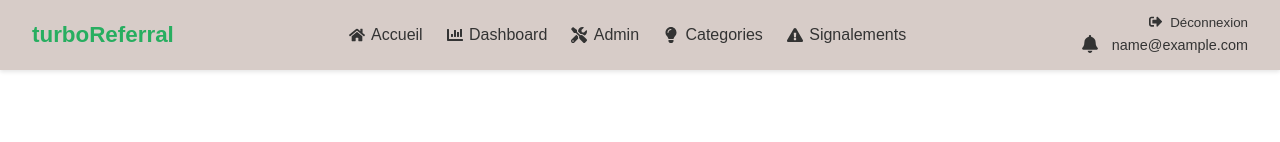
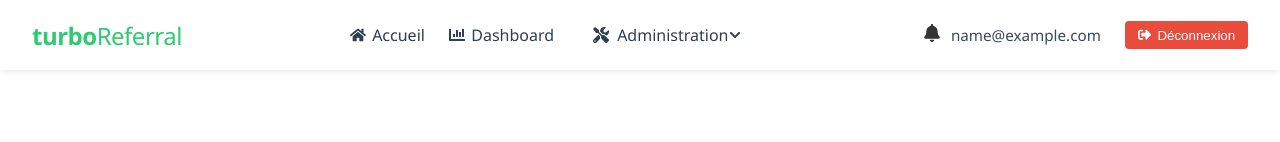
Before and after one commit to jessymihaja/turboReferral, a React (Vite) app in the folder client/: page / in a window 1280 px wide. Shown: the top 142 px of the page. Built offline with nearby package versions, Linux system fonts and the light colour scheme; no server answers; sample sign-in values are in the browser's storage.

Commit message:
navbar update + logout function amelioration

```diff
--- a/client/src/components/NavBar.jsx
+++ b/client/src/components/NavBar.jsx
@@ -1,4 +1,5 @@
 import { Link } from 'react-router-dom';
+import React, { useState } from 'react';
 import {
   FaHome,
   FaChartBar,
@@ -6,45 +7,71 @@ import {
   FaTools,
   FaSignInAlt,
   FaUserPlus,
-  FaUser,
   FaLightbulb,
-  FaExclamationTriangle
+  FaExclamationTriangle,
+  FaChevronDown,
 } from 'react-icons/fa';
 import NotificationIcon from './NotificationIcon';
 
+
 const Navbar = ({ user, logout }) => {
+  const [adminMenuOpen, setAdminMenuOpen] = useState(false);
   return (
     <nav style={styles.nav}>
       {/* Logo */}
       <Link to="/" style={styles.logoLink}>
-        <span style={styles.logo}>turboReferral</span>
+        <span style={styles.logo}>turbo<span style={{ fontWeight: 'normal' }}>Referral</span></span>
       </Link>
 
-      {/* Liens de gauche */}
-      <div style={styles.leftLinks}>
+      {/* Liens à gauche */}
+      <div style={styles.linksGroup}>
         <Link to="/" style={styles.link}><FaHome /> Accueil</Link>
         {user && (
           <>
             <Link to="/dashboard" style={styles.link}><FaChartBar /> Dashboard</Link>
             {user.role === 'admin' && (
-              <>
-              <Link to="/admin" style={styles.link}><FaTools /> Admin</Link>
-              <Link to="/categories" style={styles.link}><FaLightbulb /> Categories</Link>
-              <Link to="/pending-reports" style={styles.link}><FaExclamationTriangle/> Signalements</Link>
-              </>
+              <div style={styles.dropdownContainer}>
+                <button
+                  onClick={() => setAdminMenuOpen(prev => !prev)}
+                  style={styles.adminLink}
+                >
+                  <span style={styles.iconText}>
+                    <FaTools style={{ marginRight: 8 }} />
+                    Administration
+                  </span>
+                  <FaChevronDown style={styles.chevron} />
+                </button>
+                {adminMenuOpen && (
+                  <div style={styles.dropdownMenu}>
+                    <Link to="/admin" style={styles.dropdownItem} onClick={() => setAdminMenuOpen(false)}>
+                      <FaTools /> Admin
+                    </Link>
+                    <Link to="/categories" style={styles.dropdownItem} onClick={() => setAdminMenuOpen(false)}>
+                      <FaLightbulb /> Catégories
+                    </Link>
+                    <Link to="/pending-reports" style={styles.dropdownItem} onClick={() => setAdminMenuOpen(false)}>
+                      <FaExclamationTriangle /> Signalements
+                    </Link>
+                  </div>
+                )}
+              </div>
             )}
           </>
         )}
       </div>
 
-      {/* Liens de droite */}
-      <div style={styles.rightLinks}>
+      {/* Liens à droite */}
+      <div style={styles.userSection}>
         {user ? (
-          <div style={{ display: 'flex', flexDirection: 'column', alignItems: 'flex-end' }}>
-            <button onClick={logout} style={styles.button}><FaSignOutAlt /> Déconnexion</button>
-            <div style={styles.username}><NotificationIcon />{user.email}</div>
-
-          </div>
+          <>
+            <div style={styles.userInfo}>
+              <NotificationIcon />
+              <span style={styles.email}>{user.email}</span>
+            </div>
+            <button onClick={logout} style={styles.logoutButton}>
+              <FaSignOutAlt /> Déconnexion
+            </button>
+          </>
         ) : (
           <>
             <Link to="/login" style={styles.link}><FaSignInAlt /> Connexion</Link>
@@ -58,64 +85,130 @@ const Navbar = ({ user, logout }) => {
 
 const styles = {
   nav: {
-    width: '100%',
-    height: '70px',
-    background: '#d7ccc8', // café au lait
     display: 'flex',
     justifyContent: 'space-between',
     alignItems: 'center',
+    backgroundColor: '#ffffff',
     padding: '0 2rem',
-    boxSizing: 'border-box',
-    boxShadow: '0 2px 4px rgba(0,0,0,0.1)',
-    fontFamily: 'sans-serif',
+    height: '70px',
+    boxShadow: '0 2px 6px rgba(0, 0, 0, 0.08)',
+    fontFamily: 'Segoe UI, sans-serif',
+    position: 'sticky',
+    top: 0,
+    zIndex: 1000,
   },
   logoLink: {
     textDecoration: 'none',
   },
   logo: {
-    fontSize: '1.4rem',
-    fontWeight: 'bold',
-    color: '#27ae60',
+    fontSize: '1.5rem',
+    color: '#2ecc71',
+    fontWeight: 700,
+    letterSpacing: '-0.5px',
   },
-  leftLinks: {
+  linksGroup: {
     display: 'flex',
+    alignItems: 'center',
     gap: '1.5rem',
-    alignItems: 'center',
-  },
-  rightLinks: {
-    display: 'flex',
-    gap: '1.2rem',
-    alignItems: 'center',
   },
   link: {
-    textDecoration: 'none',
-    color: '#333',
     display: 'flex',
     alignItems: 'center',
     gap: '0.4rem',
+    textDecoration: 'none',
+    color: '#2c3e50',
+    fontSize: '1rem',
     fontWeight: 500,
-    transition: 'color 0.3s ease',
+    transition: 'color 0.2s ease',
   },
-  button: {
-    background: 'transparent',
-    border: 'none',
-    color: '#333',
-    fontWeight: 500,
+  userSection: {
     display: 'flex',
     alignItems: 'center',
-    gap: '0.5rem',
-    cursor: 'pointer',
-    padding: 0,
+    gap: '1.5rem',
   },
-  username: {
-    marginTop: '5px',
-    fontSize: '0.9rem',
-    color: '#333',
+  userInfo: {
     display: 'flex',
     alignItems: 'center',
+    gap: '0.6rem',
+    fontSize: '0.95rem',
+    color: '#34495e',
+  },
+  email: {
     fontWeight: 500,
-    gap: '0.8rem',
-  }
+    maxWidth: '180px',
+    whiteSpace: 'nowrap',
+    overflow: 'hidden',
+    textOverflow: 'ellipsis',
+  },
+  logoutButton: {
+    display: 'flex',
+    alignItems: 'center',
+    gap: '0.4rem',
+    border: 'none',
+    backgroundColor: '#e74c3c',
+    color: '#fff',
+    fontWeight: 500,
+    padding: '0.4rem 0.8rem',
+    borderRadius: '4px',
+    cursor: 'pointer',
+    transition: 'background 0.2s ease',
+  },
+  dropdownContainer: {
+  position: 'relative',
+},
+
+dropdownMenu: {
+  position: 'absolute',
+  top: '100%',
+  left: 0,
+  backgroundColor: '#ffffff',
+  boxShadow: '0 4px 8px rgba(0,0,0,0.1)',
+  borderRadius: '4px',
+  padding: '0.5rem 0',
+  display: 'flex',
+  flexDirection: 'column',
+  minWidth: '200px',
+  zIndex: 999,
+},
+
+dropdownItem: {
+  padding: '0.5rem 1rem',
+  display: 'flex',
+  alignItems: 'center',
+  gap: '0.5rem',
+  color: '#2c3e50',
+  textDecoration: 'none',
+  fontSize: '0.95rem',
+  fontWeight: 500,
+  transition: 'background 0.2s ease',
+  cursor: 'pointer',
+},
+ adminLink: {
+    display: "flex",
+    alignItems: "center",
+    justifyContent: "space-between",
+    background: "none",
+    border: "none",
+    padding: "10px 15px",
+    width: "100%",
+    color: "#2c3e50",
+    textDecoration: "none",
+    cursor: "pointer",
+    fontSize: "16px",
+    fontFamily: "inherit",
+    outline: "none",
+    transition: "background 0.2s ease",
+    borderRadius: "5px",
+  },
+  iconText: {
+    display: "flex",
+    alignItems: "center",
+  },
+  chevron: {
+    marginLeft: "auto",
+    fontSize: "12px",
+  },
+
 };
 
 export default Navbar;
--- a/client/src/contexts/UserContext.jsx
+++ b/client/src/contexts/UserContext.jsx
@@ -1,4 +1,5 @@
 import React, { createContext, useState, useEffect } from 'react';
+import { useNavigate } from 'react-router-dom';
 
 export const UserContext = createContext(null);
 
@@ -26,11 +27,14 @@ export function UserProvider({ children }) {
   };
 
   // Fonction pour logout
+  const navigate = useNavigate();
+
   const logout = () => {
     setUser(null);
     setToken(null);
     localStorage.removeItem('user');
     localStorage.removeItem('token');
+    navigate('/');
   };
 
   return (
```
